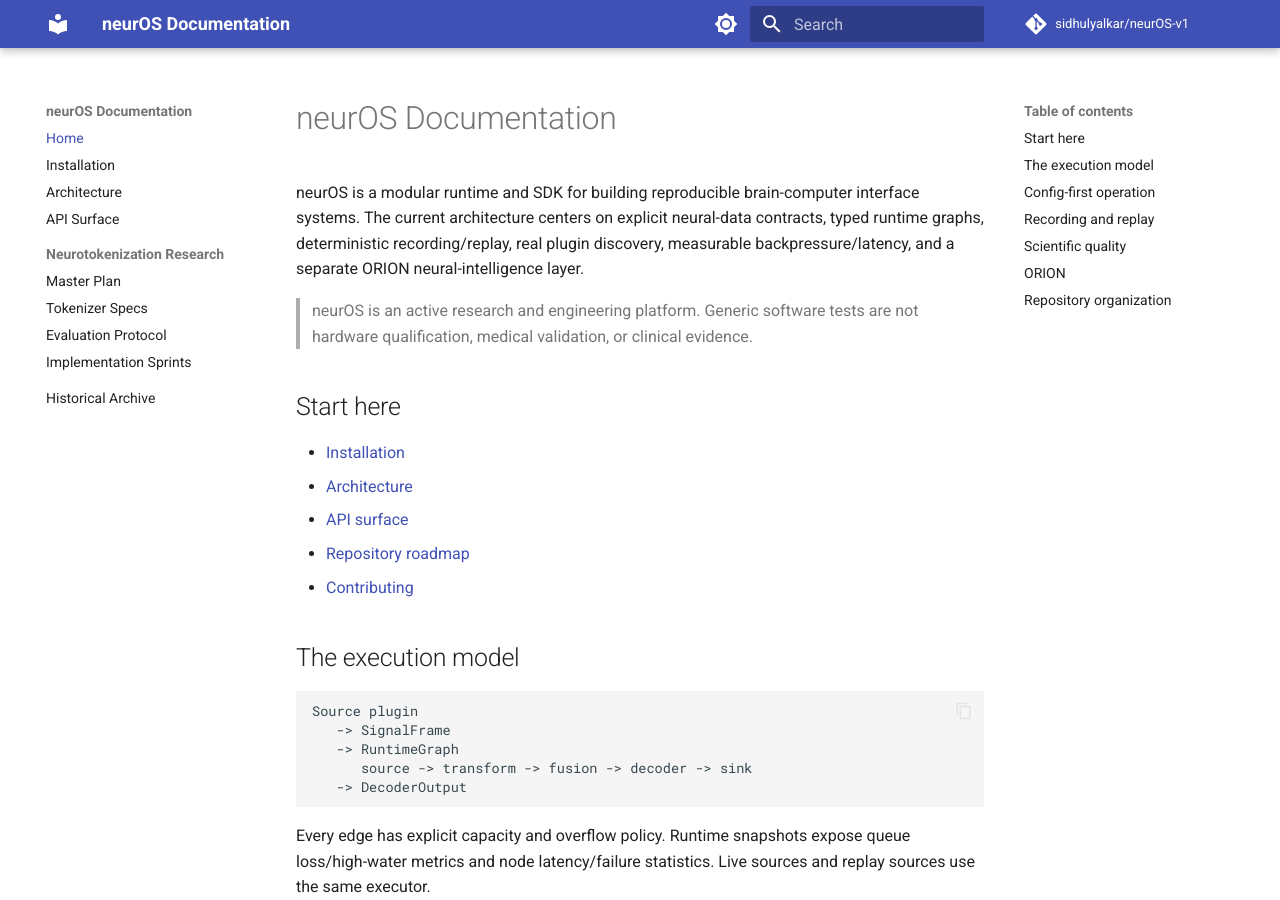
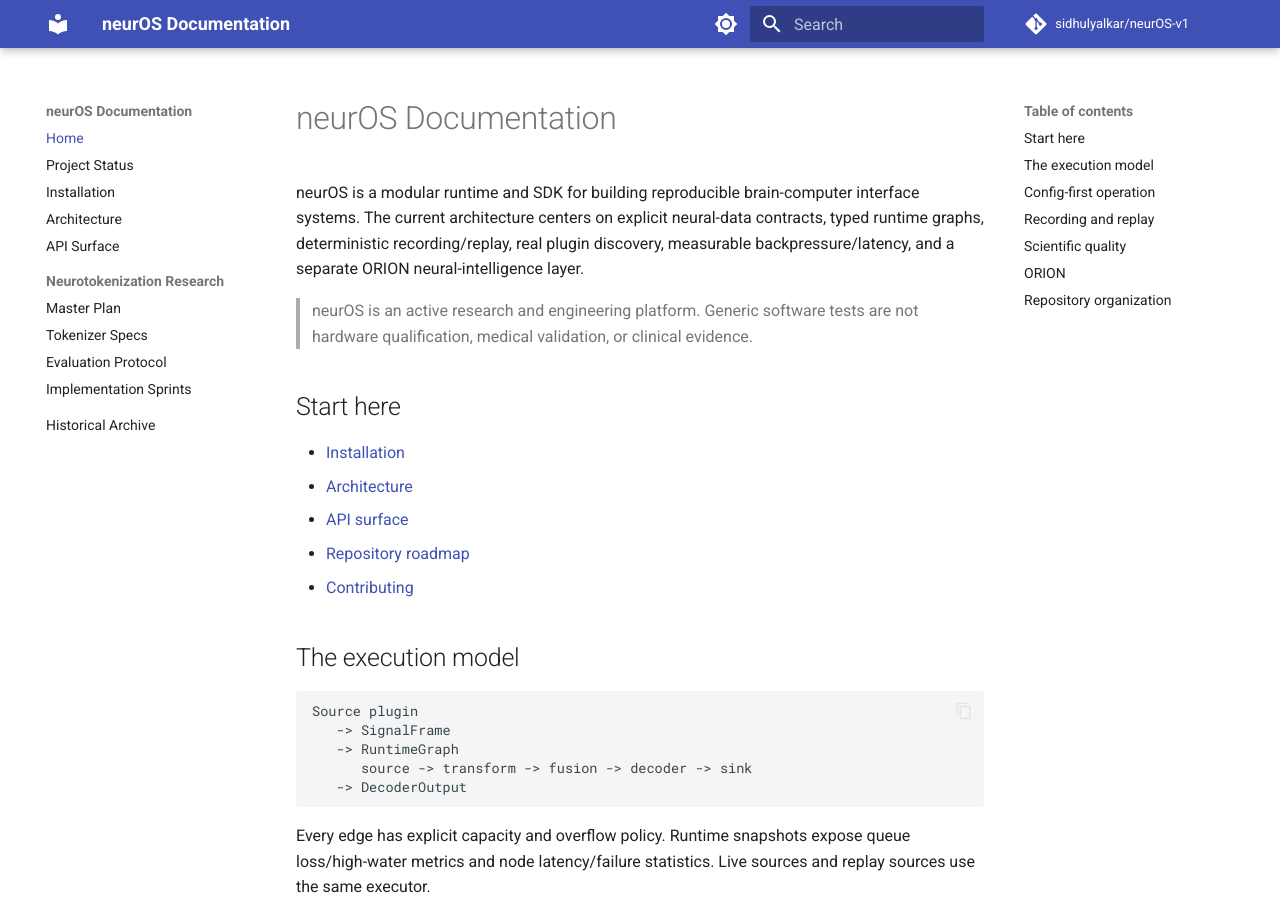
Before and after one commit to sidhulyalkar/neurOS-v1, an MkDocs documentation site: the page built from docs/index.md, in a window 1280 px wide and 900 px high. Built offline with MkDocs 1.6.1 and Material for MkDocs 9.7.7, drawn with Linux system fonts in a browser that asks for light colours; comment, search, counter and statistics services are not loaded.

Commit message:
docs: expose current project status in site navigation

```diff
--- a/mkdocs.yml
+++ b/mkdocs.yml
@@ -51,6 +51,7 @@ markdown_extensions:
 
 nav:
   - Home: index.md
+  - Project Status: PROJECT_STATUS.md
   - Installation: getting-started/installation.md
   - Architecture: ARCHITECTURE.md
   - API Surface: API_REFERENCE.md
```
